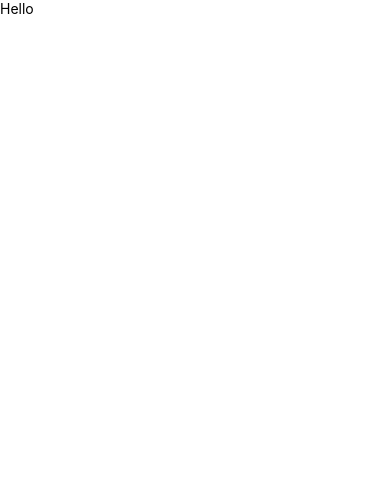
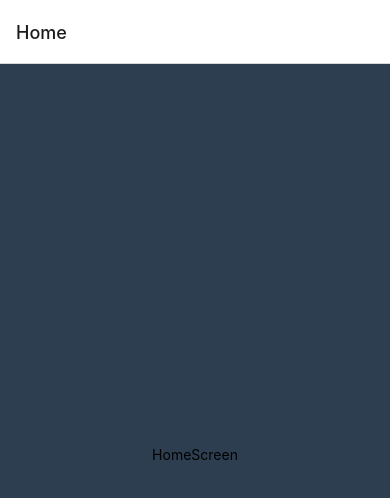
Before and after one commit to artemigla/Lessons, a React Native app: screen / in a window 390 px wide. Shown: the top 498 px of the page. Built offline with nearby package versions, Linux system fonts and the light colour scheme.

Commit message:
Created a file with navigation, two screens and a transition between them.

```diff
--- a/App.js
+++ b/App.js
@@ -1,11 +1,11 @@
 import React from 'react';
 import { StatusBar, StyleSheet, View, Text } from 'react-native';
-
+import { Navigation } from './src/components/Navigation';
 const App = () => {
   return (
     <View style={styles.container}>
       <StatusBar barStyle={'default'} />
-      <Text>Hello</Text>
+      <Navigation />
     </View>
   );
 };
--- /dev/null
+++ b/src/components/Navigation.js
@@ -0,0 +1,16 @@
+import React from 'react';
+import { NavigationContainer } from '@react-navigation/native';
+import { createNativeStackNavigator } from '@react-navigation/native-stack';
+import { HomeScreen } from '../screens/home/HomeScreen';
+import { ProfileScreen } from '../screens/profile/ProfileScreen';
+export const Navigation = () => {
+    const { Navigator, Screen } = createNativeStackNavigator();
+    return (
+        <NavigationContainer>
+            <Navigator>
+                <Screen name={'Home'} component={HomeScreen} />
+                <Screen name={'Profile'} component={ProfileScreen} />
+            </Navigator>
+        </NavigationContainer>
+    );
+};
--- /dev/null
+++ b/src/screens/home/HomeScreen.js
@@ -0,0 +1,12 @@
+import React from 'react';
+import { View, Text, TouchableOpacity } from 'react-native';
+import { styles } from './style';
+export const HomeScreen = ({ navigation }) => {
+    return (
+        <View style={styles.container}>
+            <TouchableOpacity onPress={() => navigation.navigate('Profile')}>
+                <Text>HomeScreen</Text>
+            </TouchableOpacity>
+        </View>
+    );
+};
--- /dev/null
+++ b/src/screens/home/style.js
@@ -0,0 +1,9 @@
+import { StyleSheet } from 'react-native';
+export const styles = StyleSheet.create({
+    container: {
+        flex: 1,
+        justifyContent: 'center',
+        alignItems: 'center',
+        backgroundColor: '#2c3e50',
+    },
+});
--- /dev/null
+++ b/src/screens/profile/ProfileScreen.js
@@ -0,0 +1,10 @@
+import React from 'react';
+import { View, Text } from 'react-native';
+import { styles } from './styles';
+export const ProfileScreen = ({ navigation }) => {
+    return (
+        <View style={styles.container}>
+            <Text>ProfileScreen</Text>
+        </View>
+    );
+};
--- /dev/null
+++ b/src/screens/profile/styles.js
@@ -0,0 +1,9 @@
+import { StyleSheet } from 'react-native';
+export const styles = StyleSheet.create({
+    container: {
+        flex: 1,
+        justifyContent: 'center',
+        alignItems: 'center',
+        backgroundColor: '#2c3e50',
+    },
+});
```
